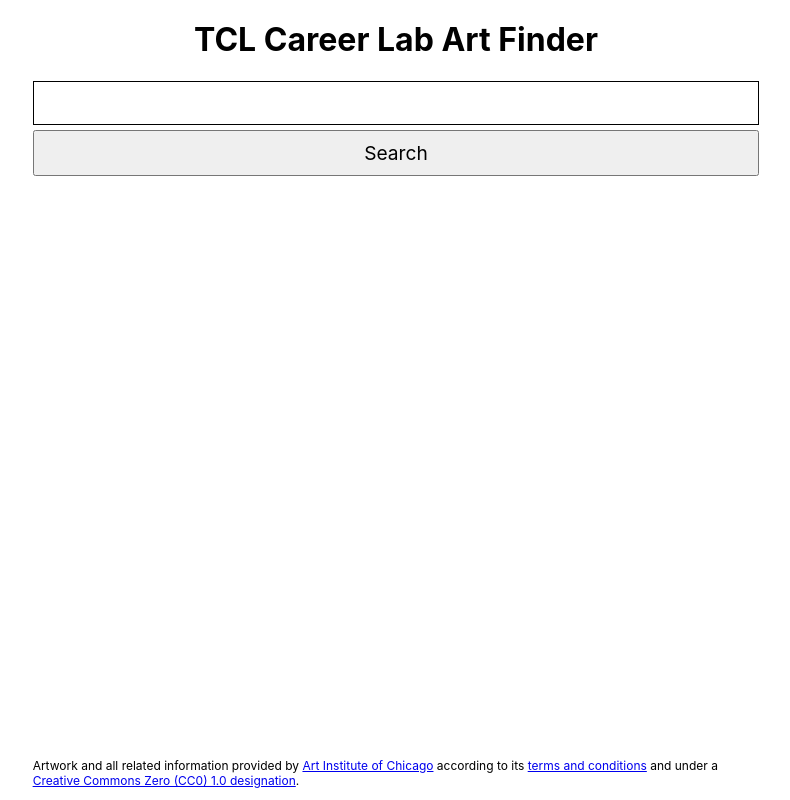
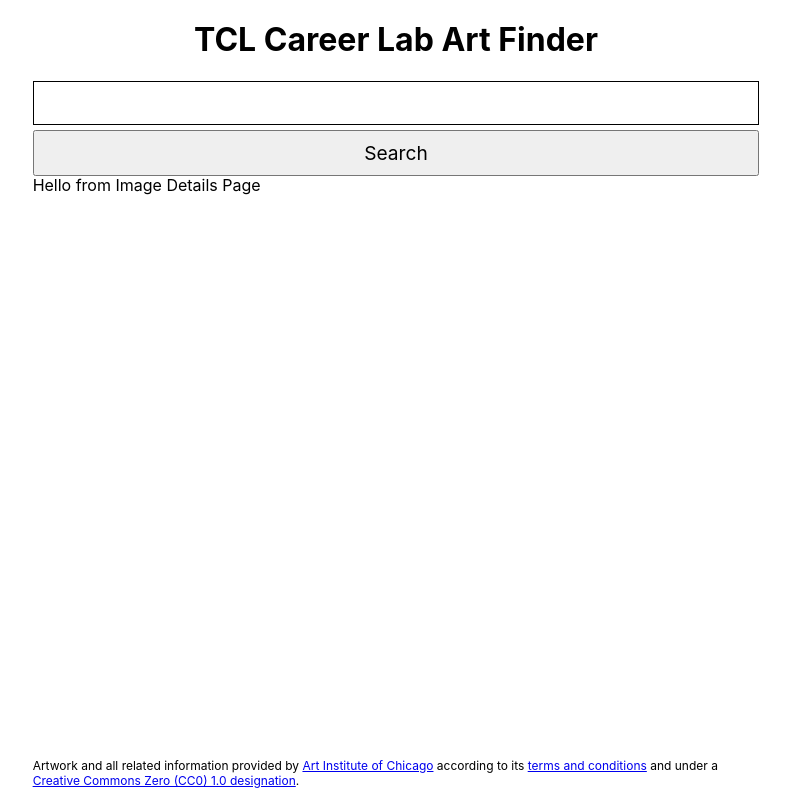
Before and after one commit to jongranados/career-lab-take-home-assignment, a React (Vite) app: page / in a window 1280 px wide. Shown: the whole page, without its empty margins (244-1034 px from the left). Built offline with nearby package versions, Linux system fonts and the light colour scheme.

Commit message:
feat: initialize ImageDetailPage component

```diff
--- a/src/components/App.jsx
+++ b/src/components/App.jsx
@@ -6,6 +6,7 @@ import { Footer } from './Footer';
 import { SearchResults } from './SearchResults';
 
 import './App.css';
+import { ImageDetailsPage } from './ImageDetailsPage';
 
 export function App() {
 	const [cachedResults, setCachedData] = useState();
@@ -27,6 +28,7 @@ export function App() {
 			<h1>TCL Career Lab Art Finder</h1>
 			<SearchForm onSearchSubmit={onSearchSubmit} />
 			<SearchResults cachedResults={cachedResults} />
+			<ImageDetailsPage></ImageDetailsPage>
 			<Footer />
 		</div>
 	);
--- /dev/null
+++ b/src/components/ImageDetailsPage.jsx
@@ -0,0 +1,3 @@
+export function ImageDetailsPage() {
+	return <>Hello from Image Details Page</>;
+}
```
